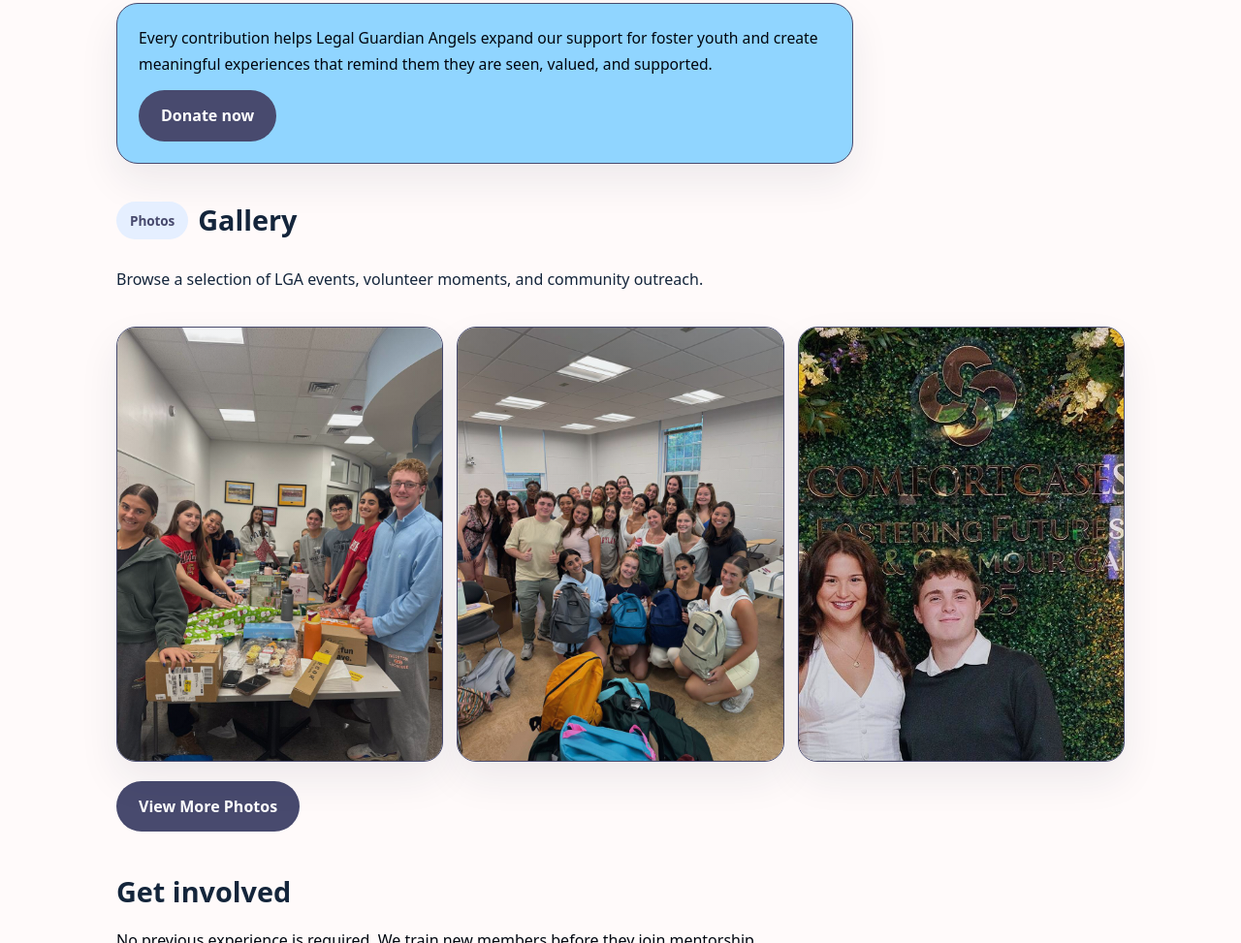
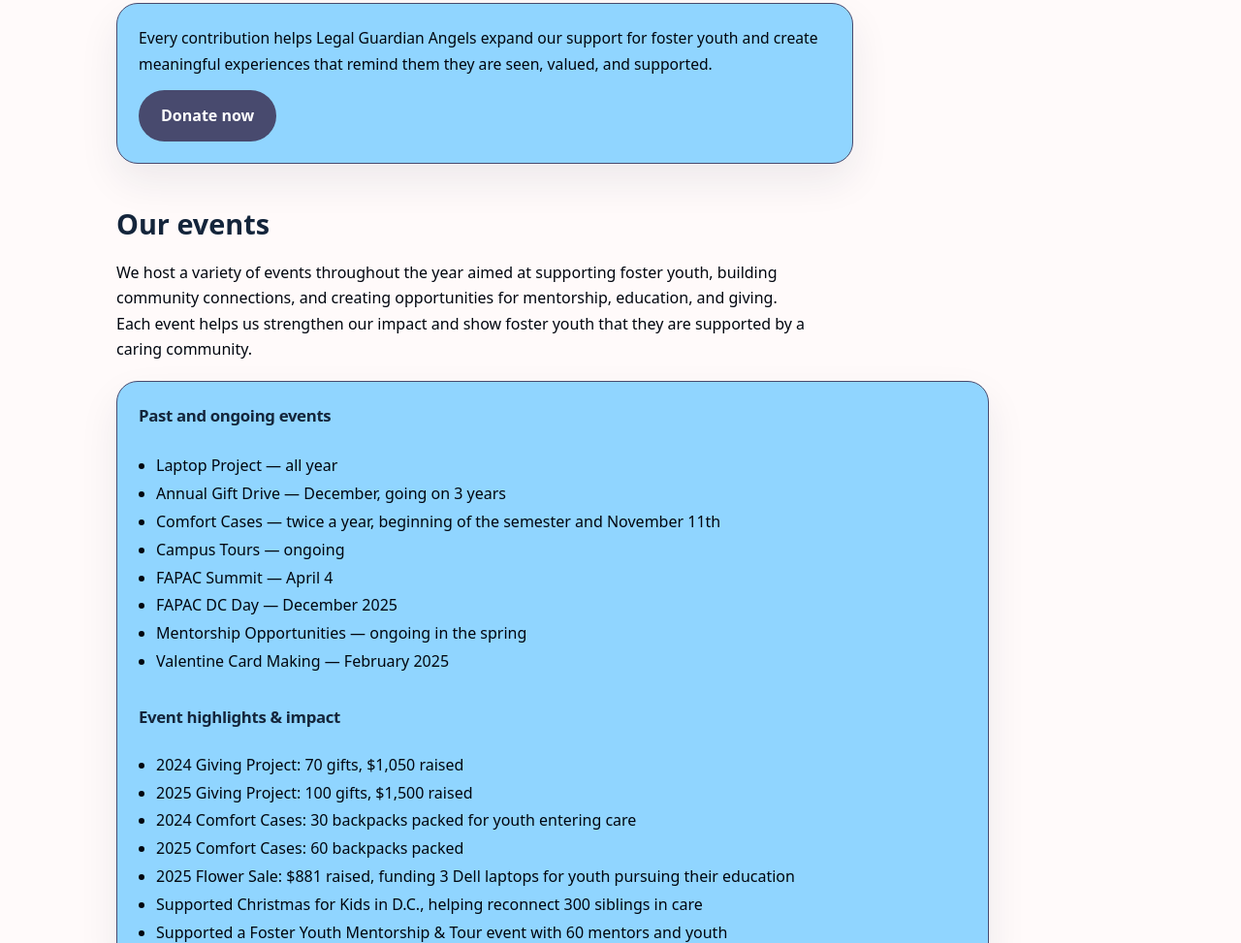
Before and after one commit to rblume500/legal-guardian-angels, a plain HTML site: page index.html in a window 1280 px wide. Shown: the part 1827-2800 px from the top of the page at 97% size. Drawn offline with Linux system fonts and the light colour scheme; a web font is replaced by a local one.

Commit message:
Update website

```diff
--- a/index.html
+++ b/index.html
@@ -443,6 +443,7 @@
         <a href="#about">About</a>
         <a href="#programs">Programs</a>
         <a href="#fundraising">Fundraising</a>
+        <a href="#events">Events</a>
         <a href="#gallery">Gallery</a>
         <a href="#join">Get Involved</a>
         <a href="#contact">Contact</a>
@@ -516,6 +517,34 @@
       </div>
     </section>
 
+    <section id="events" class="section">
+      <h2>Our events</h2>
+      <p>We host a variety of events throughout the year aimed at supporting foster youth, building community connections, and creating opportunities for mentorship, education, and giving. Each event helps us strengthen our impact and show foster youth that they are supported by a caring community.</p>
+      <div class="card" style="margin-top:20px;max-width:900px;">
+        <h3 style="margin:0;">Past and ongoing events</h3>
+        <ul style="margin:10px 0 0 18px; padding:0; color:var(--muted); line-height:1.8;">
+          <li>Laptop Project — all year</li>
+          <li>Annual Gift Drive — December, going on 3 years</li>
+          <li>Comfort Cases — twice a year, beginning of the semester and November 11th</li>
+          <li>Campus Tours — ongoing</li>
+          <li>FAPAC Summit — April 4</li>
+          <li>FAPAC DC Day — December 2025</li>
+          <li>Mentorship Opportunities — ongoing in the spring</li>
+          <li>Valentine Card Making — February 2025</li>
+        </ul>
+        <h3 style="margin:16px 0 8px;">Event highlights & impact</h3>
+        <ul style="margin:0 0 0 18px; padding:0; color:var(--muted); line-height:1.8;">
+          <li>2024 Giving Project: 70 gifts, $1,050 raised</li>
+          <li>2025 Giving Project: 100 gifts, $1,500 raised</li>
+          <li>2024 Comfort Cases: 30 backpacks packed for youth entering care</li>
+          <li>2025 Comfort Cases: 60 backpacks packed</li>
+          <li>2025 Flower Sale: $881 raised, funding 3 Dell laptops for youth pursuing their education</li>
+          <li>Supported Christmas for Kids in D.C., helping reconnect 300 siblings in care</li>
+          <li>Supported a Foster Youth Mentorship & Tour event with 60 mentors and youth</li>
+        </ul>
+      </div>
+    </section>
+
     <section id="gallery" class="gallery-section">
       <div class="gallery-description">
         <div style="display:flex;align-items:center;gap:10px;">
@@ -581,7 +610,7 @@
         </div>
         <div>
           <h3>Quick links</h3>
-          <p><a href="#about">About</a><br /><a href="#programs">Programs</a><br /><a href="#fundraising">Fundraising</a><br /><a href="#gallery">Gallery</a><br /><a href="#join">Get Involved</a><br /><a href="#contact">Contact</a></p>
+          <p><a href="#about">About</a><br /><a href="#programs">Programs</a><br /><a href="#fundraising">Fundraising</a><br /><a href="#events">Events</a><br /><a href="#gallery">Gallery</a><br /><a href="#join">Get Involved</a><br /><a href="#contact">Contact</a></p>
         </div>
         <div>
           <h3>Built with care</h3>
```
